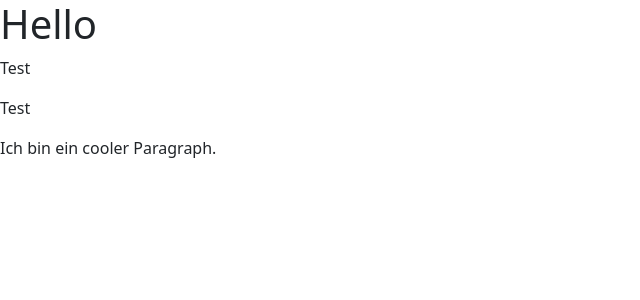
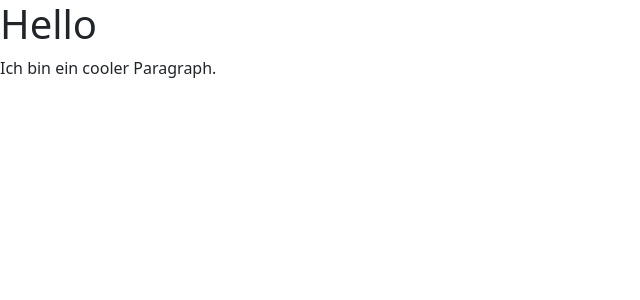
Before and after one commit to Oxford012/Oxford012.github.io, an Angular app in the folder website/: page / in a window 1280 px wide. Shown: the top 300 px of the page, without its empty margins (0-640 px from the left). Built offline with nearby package versions, Linux system fonts and the light colour scheme.

Commit message:
feat: remove test p

```diff
--- a/website/src/app/app.component.html
+++ b/website/src/app/app.component.html
@@ -1,5 +1,3 @@
 <h1>Hello</h1>
 
-<p>Test </p>
-<p>Test </p>
 <p>Ich bin ein cooler Paragraph.</p>
```
